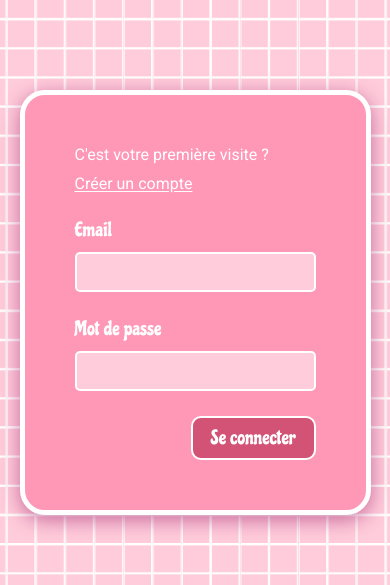
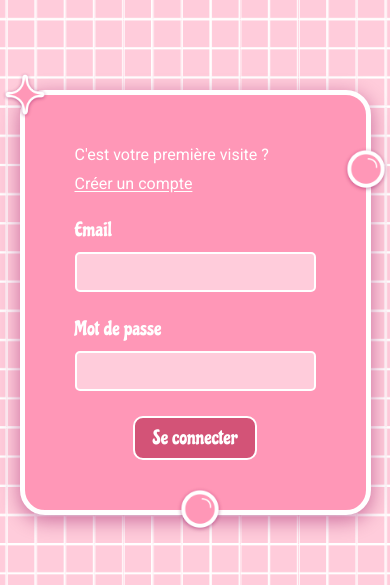
Before and after one commit to SacreOphelie/NailShine, a Next.js app: page /se-connecter in a window 390 px wide. Shown: the part 185-770 px from the top of the page. Built offline with nearby package versions, Linux system fonts and the light colour scheme; no server answers.

Commit message:
correction du responsive + ajout illu connexion

```diff
--- a/src/app/se-connecter/page.jsx
+++ b/src/app/se-connecter/page.jsx
@@ -1,3 +1,4 @@
+/* eslint-disable @next/next/no-img-element */
 "use client";
 
 import '@/styles/connexion.scss';
@@ -72,6 +73,10 @@ export default function PageConnexion() {
         <>
             <div className="slide" id="connexion">
                 <div className="box-connexion">
+                    <img src="images/illustrations/etoile.png" alt="etoile" className="illu" id="etoile3"/>
+                    <img src="images/illustrations/etoile.png" alt="etoile2" className="illu" id="etoile4"/>
+                    <img src="images/illustrations/Rond.png" alt="rond1" className="illu" id="rond3"/>
+                    <img src="images/illustrations/Rond.png" alt="rond2" className="illu" id="rond4"/>
                     <div className="no-compte">
                         <p>C'est votre première visite ?</p>
                         <Link className='underline' href="/creer-mon-compte">Créer un compte</Link>
--- a/src/styles/connexion.scss
+++ b/src/styles/connexion.scss
@@ -31,6 +31,16 @@
             top:-50px;
             right:-55px;
         }
+        #etoile3{
+            top:-50px;
+            left:-50px;
+            width:100px;
+        }
+        #etoile4{
+            width:40px;
+            top:-50px;
+            left:-55px;
+        }
         #rond1{
             top:50px;
             left:-40px;
@@ -39,6 +49,16 @@
         #rond2{
             bottom:-25px;
             right:300px;
+            width:50px;
+        }
+        #rond3{
+            top:50px;
+            right:-40px;
+            width:75px;
+        }
+        #rond4{
+            bottom:-25px;
+            left:300px;
             width:50px;
         }
         .no-compte{
@@ -100,6 +120,14 @@
             #etoile2{
                 display:none;
             }
+            #etoile3{
+                width:75px;
+                top:-40px;
+                left:-40px;
+            }
+            #etoile4{
+                display:none;
+            }
             form{
                 .group-input{
                     flex-direction:column;
@@ -114,13 +142,33 @@
                 top:-25px;
                 right:-25px;
             }
+            #etoile3{
+                width:50px;
+                top:-25px;
+                left:-25px;
+            }
             #rond1{
                 width:50px;
                 left:-25px;
             }
+            #rond2{
+                right:150px;
+            }
+            #rond3{
+                width:50px;
+                right:-25px;
+            }
+            #rond4{
+                left:150px;
+            }
             .no-compte{
                 p,a{
                     text-align:left;
+                }
+            }
+            form{
+                .btn-crea{
+                    justify-content: center;
                 }
             }
         }
```
